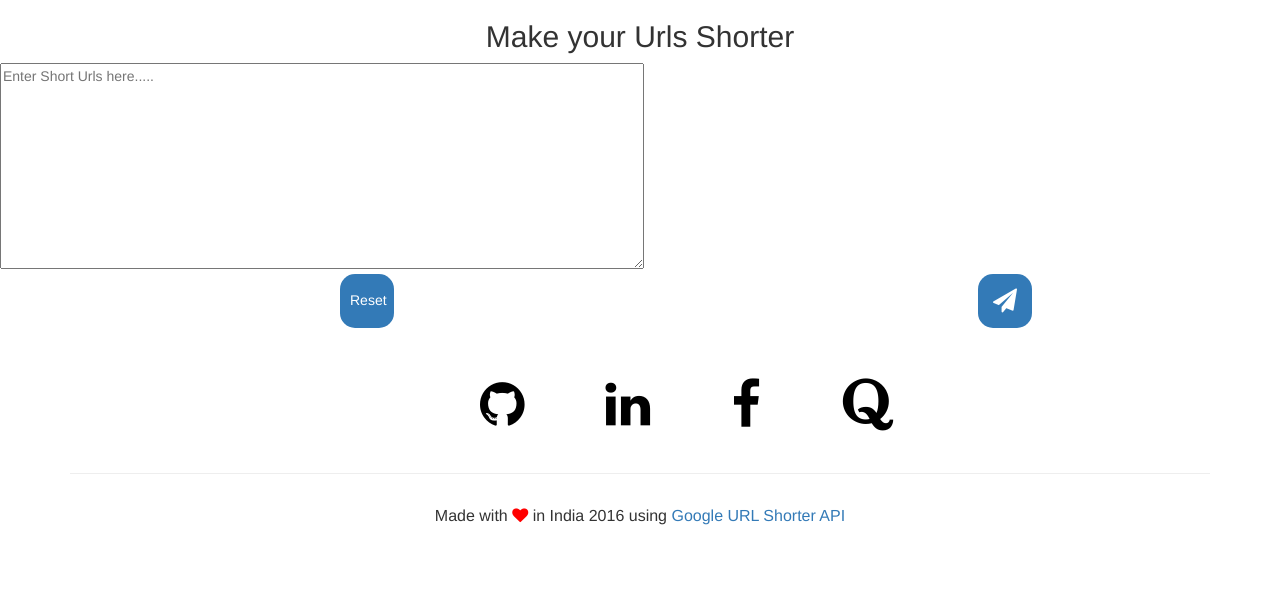
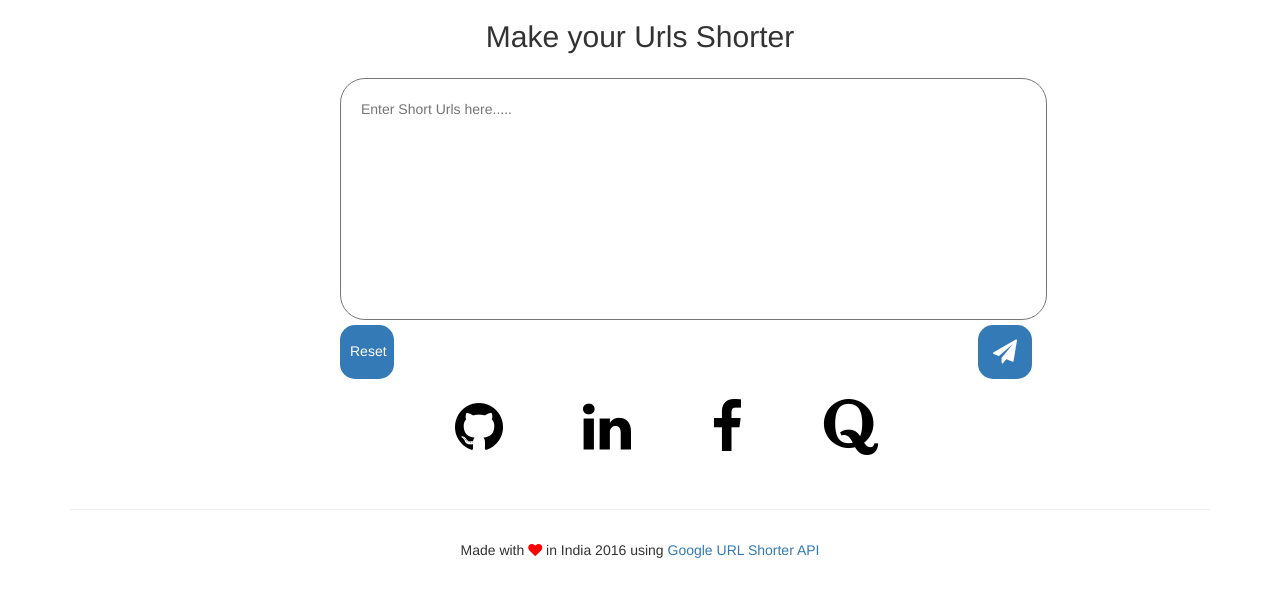
Before and after one commit to shuboy2014/ShortURL, a Django app: page / in a window 1280 px wide. Shown: the top 597 px of the page. Run offline with Django 3.2, Linux system fonts and the light colour scheme; some libraries are stand-ins or nearby versions.

Commit message:
improve ui

```diff
--- a/templates/homepage.html
+++ b/templates/homepage.html
@@ -8,7 +8,6 @@
     <link rel="stylesheet" href="{% static 'common/css/bootstrap.min.css' %}">
     <link rel="stylesheet" href="{% static 'shorturlapp/css/custom.css' %}">
     <link rel="stylesheet" href="{% static 'common/css/font-awesome.min.css' %}">
-    <link rel="stylesheet" href="{% static 'shorturlapp/css/styles.css' %}">
 </head>
 <body>
     <div id="top-bar">
@@ -16,13 +15,13 @@
     </div>
 
     {# form #}
-    <form method="POST" action="" enctype="multipart/form-data">
+    <div>
         <div>
-            <textarea cols="80" rows="10" id="shorturl" placeholder="Enter Short Urls here....."></textarea>
+            <textarea cols="80" rows="10" id="tobeshort" placeholder="Enter Short Urls here....."></textarea>
         </div>
-        <button type="submit" class="btn btn-primary" id="reset-btn">Reset</button>
+        <button type="button" class="btn btn-primary" id="reset-btn">Reset</button>
         <button type="submit" class="btn btn-primary" id="short-btn"><i class="fa fa-paper-plane fa-2x"></i></button>
-    </form>
+    </div>
     {# footer #}
     <footer id="foot-block">
         <ul class="contact-list">
```
